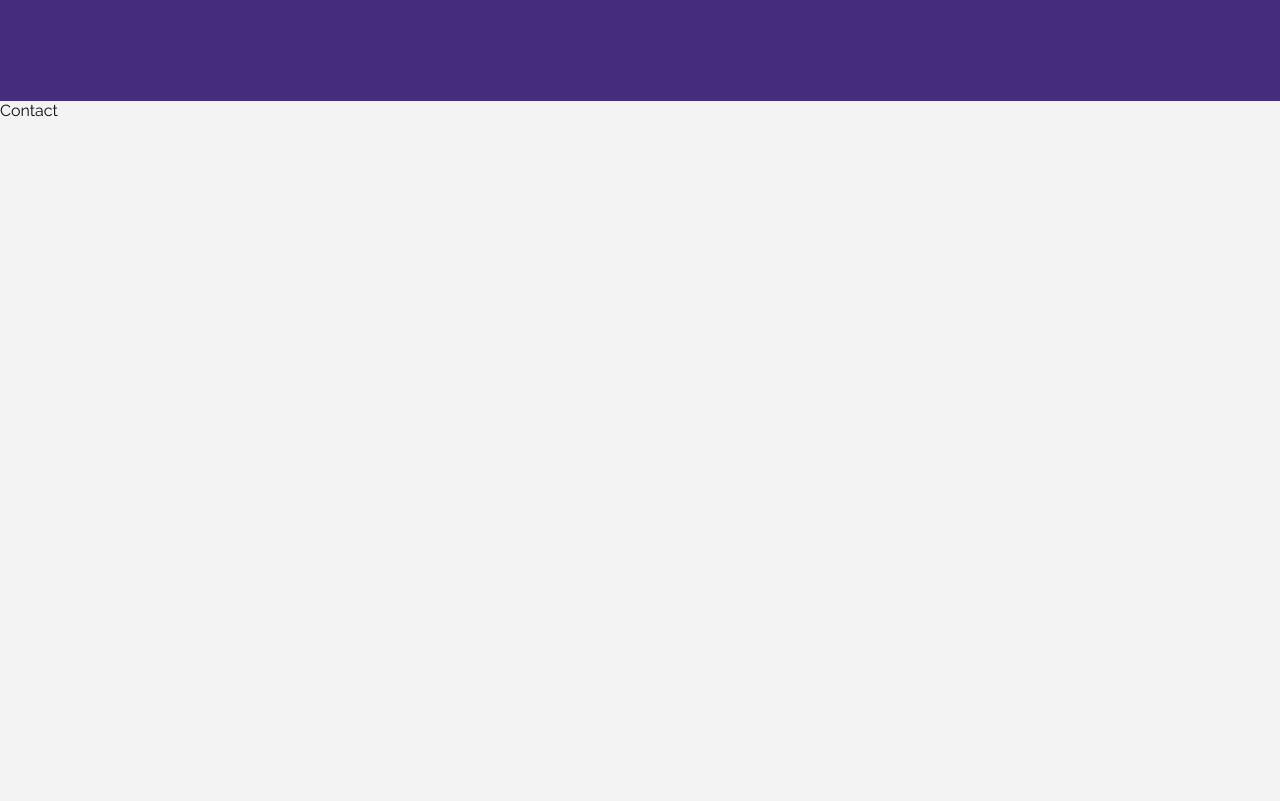
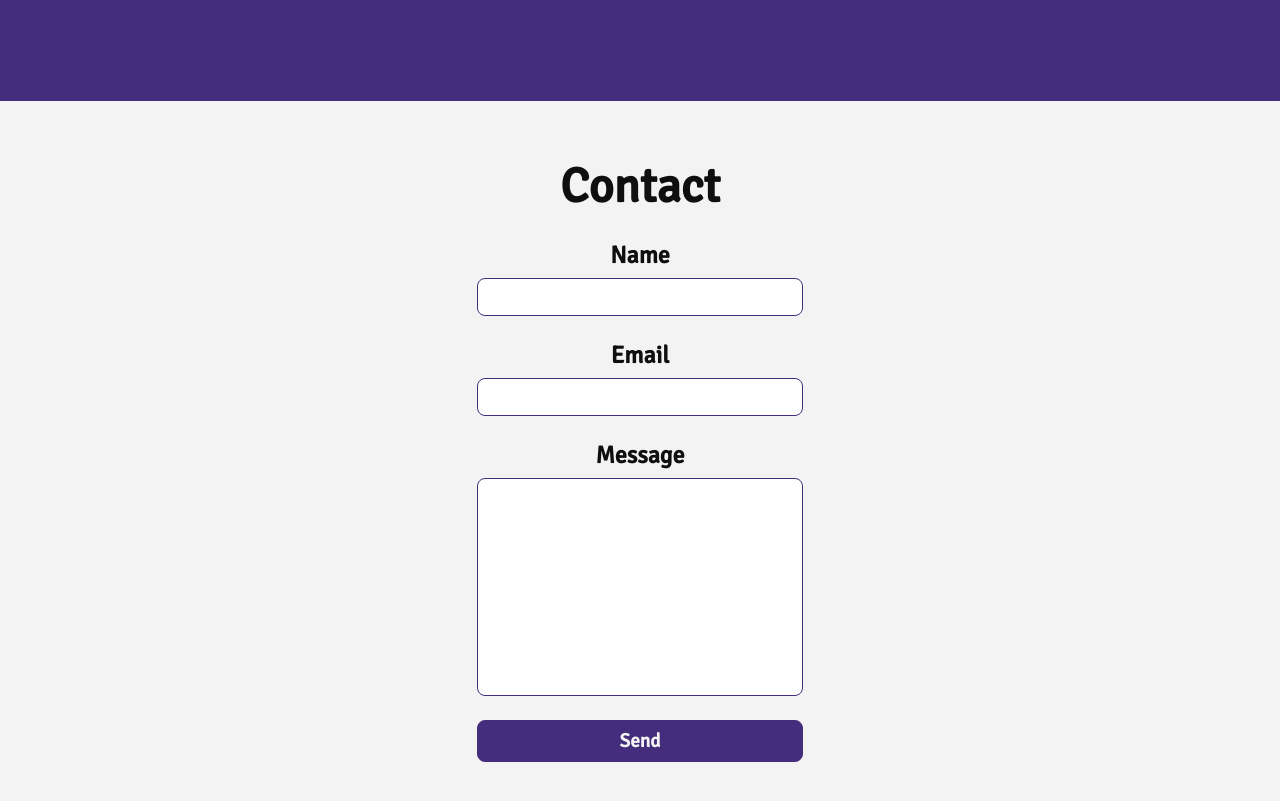
Before and after one commit to aysllanferreira/finances-app, a React (Vite) app: page / in a window 1280 px wide. Shown: the part 3759-4560 px from the top of the page. Before the commit the page ends 3879 px from the top, so only its background shows below. Built offline with nearby package versions, Linux system fonts and the light colour scheme.

Commit message:
feat: Contact section is now done

```diff
--- a/src/components/Contact/Contact.scss
+++ b/src/components/Contact/Contact.scss
@@ -1 +1,116 @@
 @use '../../styles/variables.scss' as *;
+
+.Contact {
+  margin: 3.5rem 0;
+  &__content {
+    &__title {
+      font-size: 3rem;
+      font-weight: 600;
+      font-family: 'Signika', sans-serif;
+      margin-bottom: 1.5rem;
+      text-align: center;
+
+      position: relative;
+      &::after {
+        content: '';
+        position: absolute;
+        bottom: -0.5rem;
+        left: 50%;
+        transform: translateX(-50%);
+        width: 6 rem;
+        height: 0.2rem;
+        background-color: $primary;
+      }
+    }
+
+    &__form {
+      display: flex;
+      flex-direction: column;
+      align-items: center;
+      justify-content: center;
+      width: 30%;
+      margin: 0 auto;
+
+      &__group {
+        display: flex;
+        flex-direction: column;
+        align-items: center;
+        justify-content: center;
+        width: 100%;
+        margin-bottom: 1.5rem;
+
+        label {
+          font-size: 1.5rem;
+          font-weight: 600;
+          font-family: 'Signika', sans-serif;
+          margin-bottom: 0.5rem;
+          color: $text2;
+        }
+
+        input {
+          width: 100%;
+          padding: 0.5rem;
+          font-size: 1rem;
+          font-weight: 600;
+          font-family: 'Signika', sans-serif;
+          border: 0.1rem solid $primary;
+          border-radius: 0.5rem;
+          outline: none;
+          transition: all 0.3s ease-in-out;
+          &:focus {
+            border: 0.1rem solid $secondary;
+          }
+        }
+
+        textarea {
+          width: 100%;
+          padding: 0.5rem;
+          font-size: 1rem;
+          font-weight: 600;
+          font-family: 'Signika', sans-serif;
+          border: 0.1rem solid $primary;
+          border-radius: 0.5rem;
+          outline: none;
+          resize: none;
+          transition: all 0.3s ease-in-out;
+          &:focus {
+            border: 0.1rem solid $secondary;
+          }
+        }
+      }
+      button {
+        width: 100%;
+        padding: 0.5rem;
+        font-size: 1.2rem;
+        font-weight: 600;
+        font-family: 'Signika', sans-serif;
+        border: 0.1rem solid $primary;
+        border-radius: 0.5rem;
+        outline: none;
+        background-color: $primary;
+        color: $text;
+        transition: all 0.3s ease-in-out;
+        cursor: pointer;
+        &:hover {
+          background-color: $secondary;
+        }
+      }
+    }
+  }
+
+  @media screen and (max-width: 1279px) {
+    &__content {
+      &__form {
+        width: 60%;
+      }
+    }
+  }
+
+  @media screen and (max-width: 768px) {
+    &__content {
+      &__form {
+        width: 100%;
+      }
+    }
+  }
+}
--- a/src/components/Contact/index.jsx
+++ b/src/components/Contact/index.jsx
@@ -2,8 +2,46 @@ import React from 'react';
 import './Contact.scss';
 
 function Contact() {
+  const handleClick = (ev) => {
+    ev.preventDefault();
+  };
   return (
-    <div id="contact">Contact</div>
+    <div id="contact" className="Contact">
+      <div className="container Contact__content">
+        <h2 className="Contact__content__title">Contact</h2>
+        <form className="Contact__content__form">
+          <div className="Contact__content__form__group">
+            <label htmlFor="name">
+              Name
+              {' '}
+            </label>
+            <input type="text" name="name" id="name" />
+          </div>
+          <div className="Contact__content__form__group">
+            <label htmlFor="email">
+              Email
+              {' '}
+            </label>
+            <input type="email" name="email" id="email" />
+
+          </div>
+          <div className="Contact__content__form__group">
+            <label htmlFor="message">
+              Message
+              {' '}
+            </label>
+            <textarea name="message" id="message" cols="30" rows="10" />
+          </div>
+          <button
+            type="submit"
+            className="Contact__content__form__button"
+            onClick={handleClick}
+          >
+            Send
+          </button>
+        </form>
+      </div>
+    </div>
   );
 }
 
```
